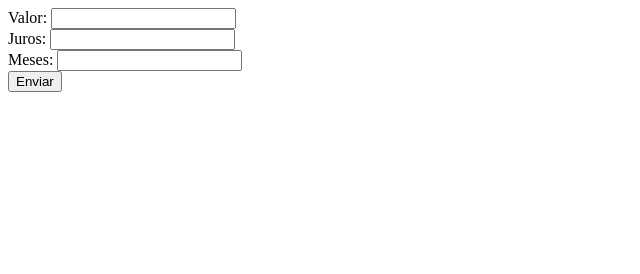
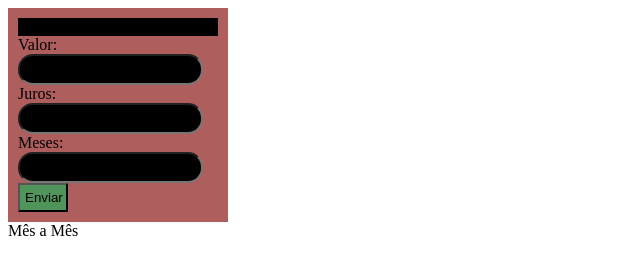
Before and after one commit to SossaiBia/primeiroh_3t, a plain HTML site: page index.html in a window 1280 px wide. Shown: the whole page, without its empty margins (0-640 px from the left). Drawn offline with Linux system fonts and the light colour scheme.

Commit message:
Update index.html

```diff
--- a/index.html
+++ b/index.html
@@ -6,14 +6,25 @@
     <meta name="viewport" content="width=device-width, initial-scale=1.0">
     <title>Primeiro H</title>
     <script src="estudo.js"></script>
-
+    <link rel="stylesheet" href="geral.css">
 </head>
 <body>
+   <div class="calculadora">
 
-   Valor: <input id="val" type="text"><br>
-   Juros: <input id="ju" type="text"><br>
-   Meses: <input id="mes" type="text"><br>
-   <button onclick="total()">Enviar</button>
+    <div class="spResul">
+        <span id="resultado">Total: 0,00</span><br>
+    </div>
+
+    Valor: <input id="val" type="text"><br>
+    Juros: <input id="ju" type="text"><br>
+    Meses: <input id="mes" type="text"><br>
+    <button id="btnCalc" onclick="total()">Enviar</button>
+</div>
+
+<div class="listaMensal">
+    <span id="meses">Mês a Mês</span>
+</div>
+
 
 </body>
 </html>
```
